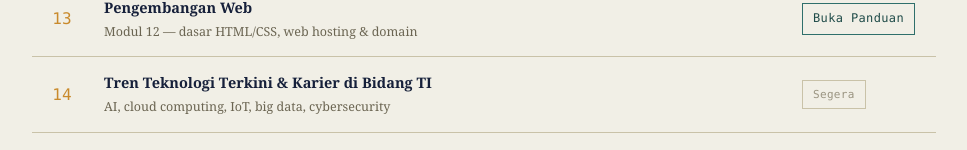
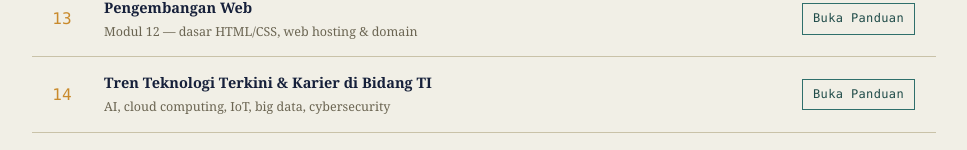
Before and after one commit to psuryo/sta-pti, a plain HTML site: page index.html in a window 1280 px wide. Shown: the part 1654-1804 px from the top of the page, without its empty margins (156-1123 px from the left). Drawn offline with Linux system fonts and the light colour scheme.

Commit message:
Change status of sesi14 to 'tersedia'

```diff
--- a/index.html
+++ b/index.html
@@ -403,7 +403,7 @@
       11: { status: "tersedia",   href: "sesi11.html" },
       12: { status: "tersedia",   href: "sesi12.html" },
       13: { status: "tersedia",   href: "sesi13.html" },
-      14: { status: "segera",   href: "sesi14.html" },
+      14: { status: "tersedia",   href: "sesi14.html" },
       15: { status: "segera",   href: "sesi15.html" },
       16: { status: "ujian" }
     };
```
